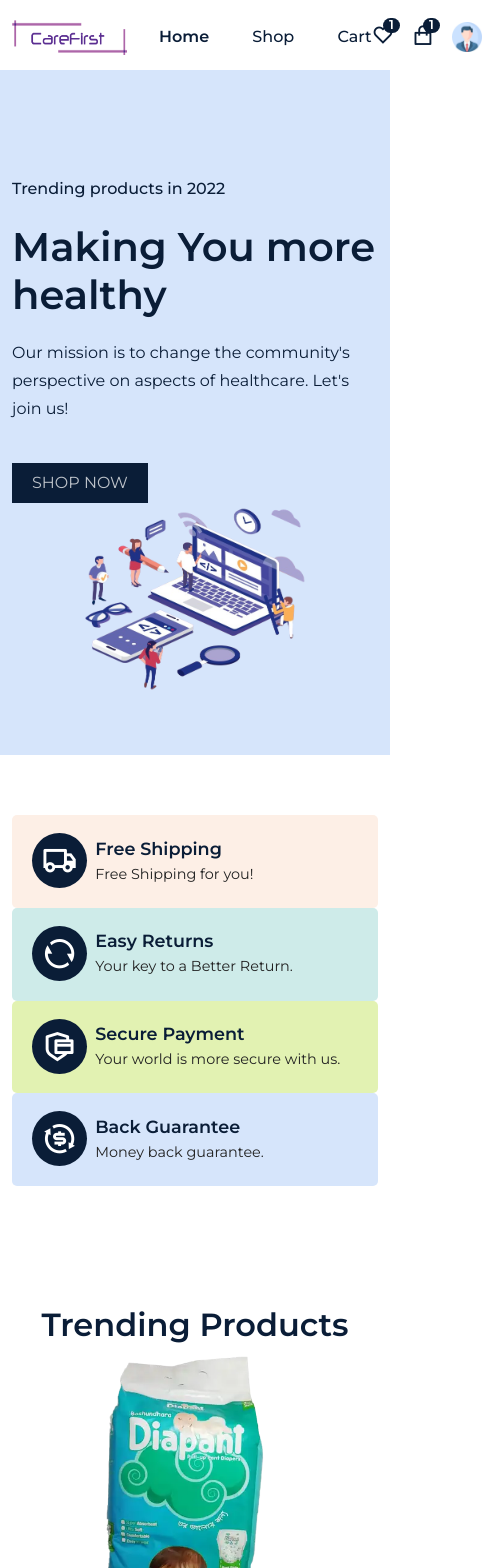
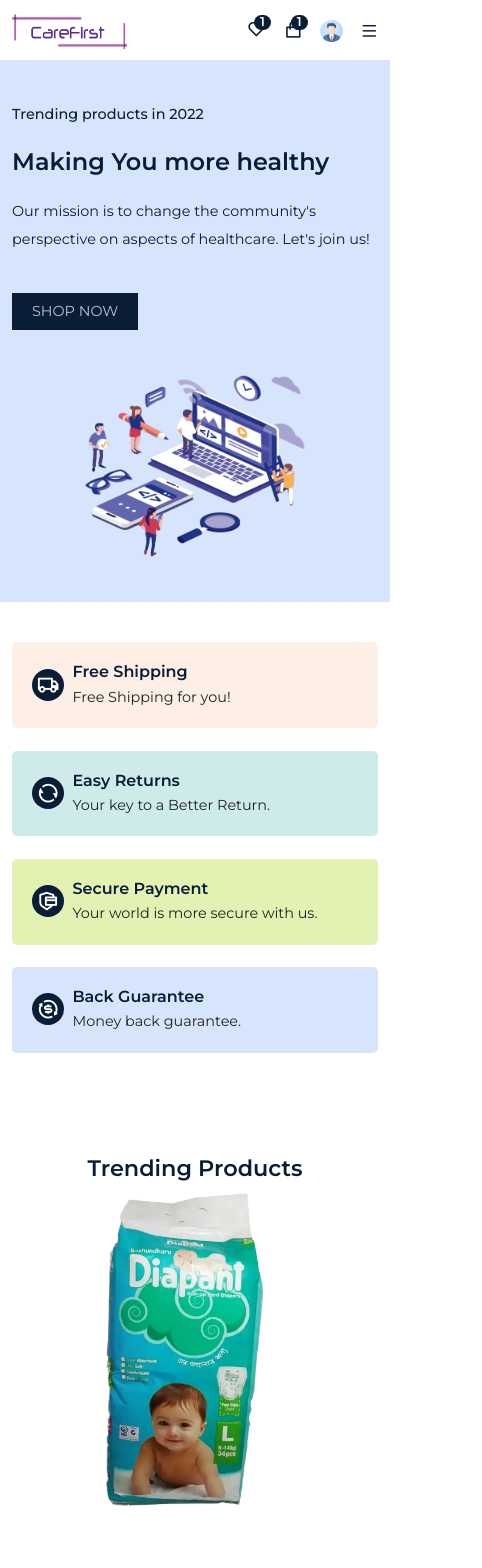
Before and after one commit to floatingnahid22/Job-Assignment, a React (Create React App) app in the folder healthos_task/: page /home in a window 390 px wide. Shown: the top 1568 px of the page, 482 px wide, since content can reach past the window. Built offline with nearby package versions, Linux system fonts and the light colour scheme.

Commit message:
made website responsive

```diff
--- a/healthos_task/src/App.css
+++ b/healthos_task/src/App.css
@@ -67,3 +67,9 @@ section {
   color: var(--primary-color);
   font-weight: 600;
 }
+
+@media only screen and (max-width: 768px) {
+  section {
+    padding: 40px 0px;
+  }
+}
--- a/healthos_task/src/components/Footer/Footer.jsx
+++ b/healthos_task/src/components/Footer/Footer.jsx
@@ -11,7 +11,7 @@ const Footer = () => {
     <footer className="footer">
       <Container>
         <Row>
-          <Col lg="4">
+          <Col lg="4" md="6" className="mb-4">
             <div className="logo">
               <img src={logo} alt="logo" />
             </div>
@@ -23,7 +23,7 @@ const Footer = () => {
               </p>
             </div>
           </Col>
-          <Col lg="3">
+          <Col lg="3" md="3" className="mb-4">
             <div className="footer__quick-links">
               <h4 className="quick__links-title">Top Categories</h4>
               <ListGroup className="mb-3">
@@ -42,7 +42,7 @@ const Footer = () => {
               </ListGroup>
             </div>
           </Col>
-          <Col lg="2">
+          <Col lg="2" md="3" className="mb-4">
             <div className="footer__quick-links">
               <h4 className="quick__links-title">Useful Links</h4>
               <ListGroup className="mb-3">
@@ -61,7 +61,7 @@ const Footer = () => {
               </ListGroup>
             </div>
           </Col>
-          <Col lg="3">
+          <Col lg="3" md="4">
             <div className="footer__quick-links">
               <h4 className="quick__links-title">Contacts</h4>
               <ListGroup className="footer__contact">
--- a/healthos_task/src/components/Header/Header.jsx
+++ b/healthos_task/src/components/Header/Header.jsx
@@ -25,6 +25,8 @@ const nav__links = [
 const Header = () => {
   const headerRef = useRef(null);
 
+  const menuRef = useRef(null);
+
   const stickyHeaderFunc = () => {
     window.addEventListener("scroll", () => {
       if (
@@ -44,6 +46,8 @@ const Header = () => {
     return () => window.removeEventListener("scroll", stickyHeaderFunc);
   });
 
+  const menuToggle = () => menuRef.current.classList.toggle("active__menu");
+
   return (
     <header className="header" ref={headerRef}>
       <Container>
@@ -54,7 +58,7 @@ const Header = () => {
                 <img src={logo} alt="logo" />
               </NavLink>
             </div>
-            <div className="navigation">
+            <div className="navigation" ref={menuRef} onClick={menuToggle}>
               <ul className="menu">
                 {nav__links.map((item, index) => (
                   <li className="nav__item" key={index}>
@@ -87,11 +91,11 @@ const Header = () => {
                   alt="user icon"
                 />
               </span>
-            </div>
-            <div className="mobile__menu">
-              <span>
-                <i className="ri-menu-line"></i>
-              </span>
+              <div className="mobile__menu">
+                <span onClick={menuToggle}>
+                  <i className="ri-menu-line"></i>
+                </span>
+              </div>
             </div>
           </div>
         </Row>
--- a/healthos_task/src/components/Header/header.css
+++ b/healthos_task/src/components/Header/header.css
@@ -96,3 +96,66 @@
   box-shadow: 3px 3px 8px -3px #ddd;
   background: #fff;
 }
+
+@media only screen and (max-width: 768px) {
+  .navigation {
+    position: fixed;
+    top: 0;
+    left: 0;
+    width: 100%;
+    height: 100%;
+    background: rgba(0, 0, 0, 0.53);
+    z-index: 9999;
+    display: none;
+  }
+
+  .menu {
+    position: absolute;
+    top: 0;
+    right: 0;
+    width: 250px;
+    height: 100%;
+    background: #fff;
+    z-index: 99999;
+    flex-direction: column;
+    align-items: center;
+    justify-content: center;
+  }
+
+  .active__menu {
+    display: block;
+  }
+
+  .mobile__menu {
+    display: block;
+  }
+
+  .mobile__menu span i {
+    font-size: 1.1rem !important;
+  }
+
+  .log img {
+    width: 1rem;
+    height: 1rem;
+  }
+
+  .logo h1 {
+    font-size: 1rem;
+  }
+
+  .fav__icon i,
+  .cart__icon i {
+    font-size: 1.2rem !important;
+  }
+
+  .nav__icons span img {
+    width: 1.4rem;
+    height: 1.4rem;
+  }
+
+  .header {
+    width: 100%;
+    height: 60px;
+    line-height: 60px;
+  }
+}
--- a/healthos_task/src/services/services.css
+++ b/healthos_task/src/services/services.css
@@ -27,3 +27,30 @@
   margin-top: 5px;
   color: #222;
 }
+
+@media only screen and (max-width: 992px) {
+  .service__item span i {
+    font-size: 1.7rem;
+    padding: 5px;
+  }
+  .service__item h3 {
+    font-size: 1rem;
+  }
+  .service__item {
+    padding: 10px;
+    margin-bottom: 1.4rem;
+  }
+}
+
+@media only screen and (max-width: 768px) {
+  .service__item span i {
+    font-size: 1.4rem;
+    padding: 5px;
+  }
+}
+
+@media only screen and (max-width: 576px) {
+  .service__item {
+    padding: 20px;
+  }
+}
--- a/healthos_task/src/styles/home.css
+++ b/healthos_task/src/styles/home.css
@@ -36,3 +36,38 @@
 .hero__content {
   padding-top: 45px;
 }
+
+@media only screen and (max-width: 992px) {
+  .hero__content h2 {
+    font-size: 2rem;
+  }
+
+  .section__title {
+    font-size: 1.6rem;
+  }
+}
+
+@media only screen and (max-width: 768px) {
+  .hero__content h2 {
+    font-size: 1.5rem;
+  }
+
+  .hero__content p {
+    font-size: 0.9rem;
+  }
+
+  .buy__btn {
+    font-size: 0.9rem;
+  }
+
+  .section__title {
+    font-size: 1.4rem;
+  }
+}
+
+@media only screen and (max-width: 576px) {
+  .hero__content {
+    padding-top: 0;
+    margin-bottom: 40px;
+  }
+}
--- a/healthos_task/src/styles/productCard.css
+++ b/healthos_task/src/styles/productCard.css
@@ -30,3 +30,19 @@
   color: #fff;
   border-radius: 50px;
 }
+
+@media only screen and (max-width: 992px) {
+  .product__info h3 a {
+    font-size: 1.1rem;
+  }
+}
+
+@media only screen and (max-width: 768px) {
+  .product__info h3 a {
+    font-size: 1rem;
+  }
+
+  .product__card-bottom span i {
+    font-size: 1rem;
+  }
+}
```
